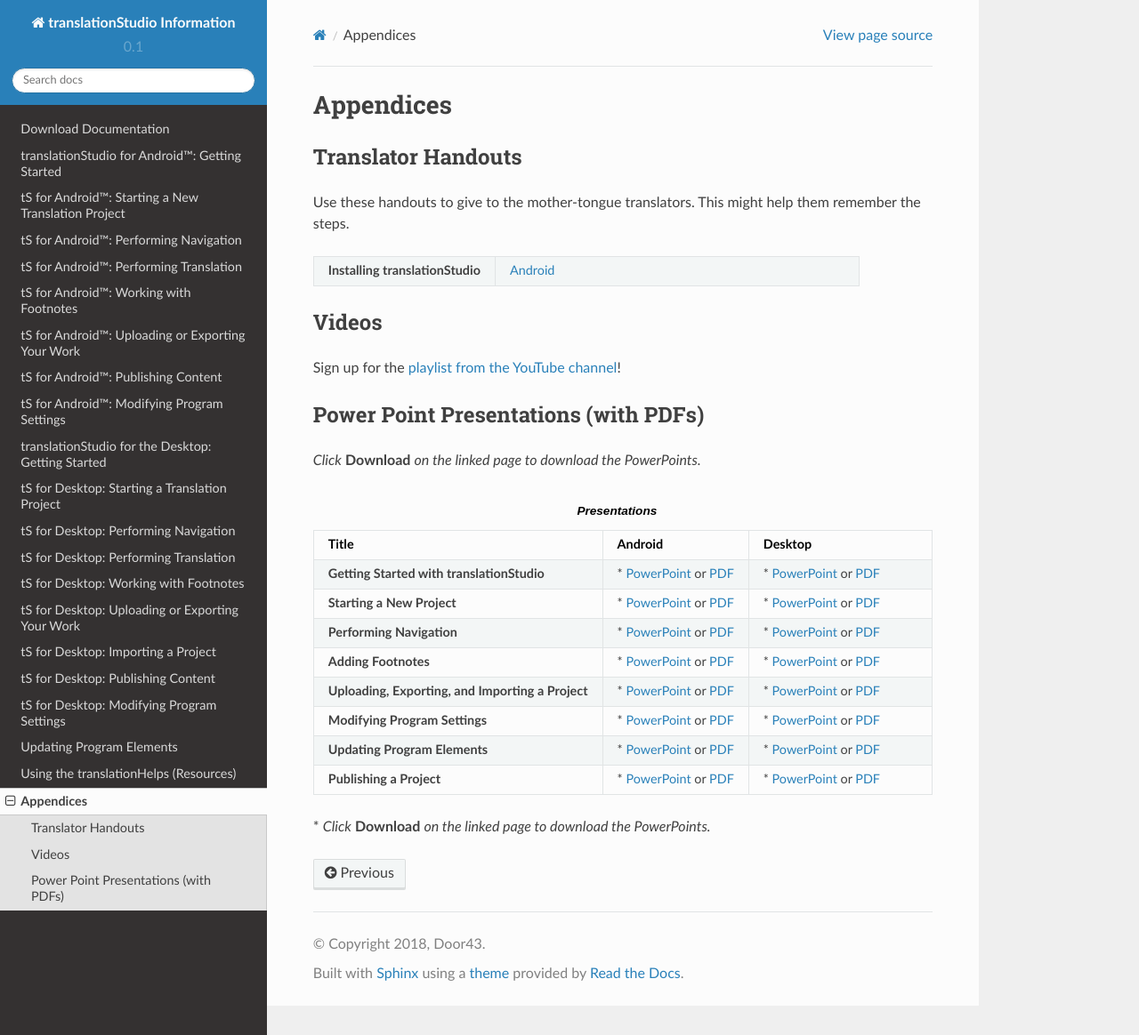
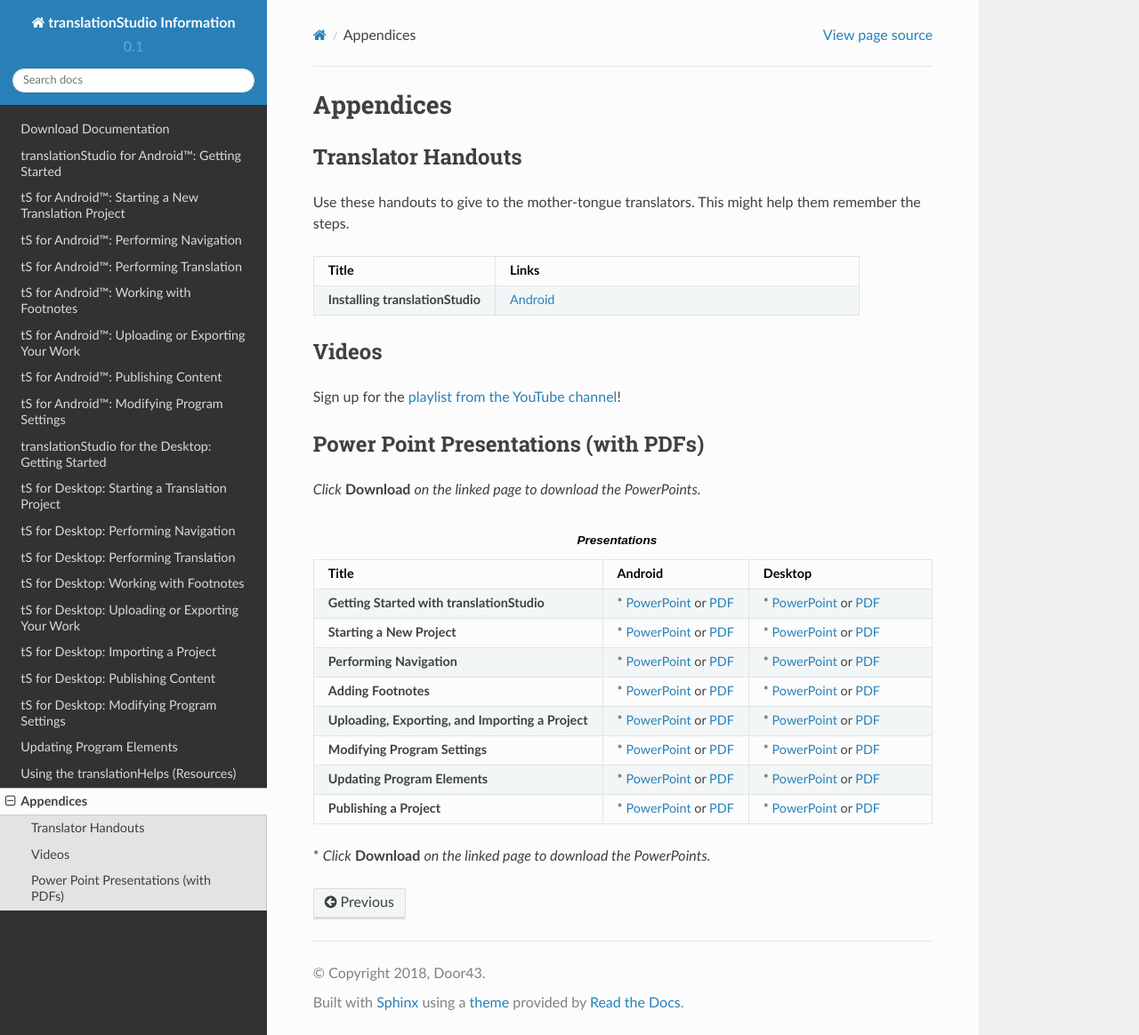
Before and after one commit to unfoldingWord-dev/translationStudio-Info, a Sphinx documentation site: the page built from docs/Appendix.rst, in a window 1280 px wide and 1164 px high. Shown: the whole window at 89% size. Built offline with Sphinx 7.4.7 and the Read the Docs theme 2.0.0, drawn with Linux system fonts in a browser that asks for light colours; pages that are not in the unit, such as notebooks, are missing from menus.

Commit message:
Update Appendix.rst

```diff
--- a/docs/Appendix.rst
+++ b/docs/Appendix.rst
@@ -8,14 +8,15 @@ Use these handouts to give to the mother-tongue translators. This might help the
 
 .. list-table::
    :widths: 15 30
+   :header-rows: 1
+
+   * - Title
+     - Links
 
    * - **Installing translationStudio**
      - `Android <https://github.com/unfoldingWord-dev/translationStudio-Info/blob/master/docs/AtS_Install_Handout.pdf>`_
 
-..   :header-rows: 1
 
-..   * - Title
-..     -
 
 
 
@@ -37,6 +38,7 @@ Power Point Presentations (with PDFs)
    * - Title
      - Android
      - Desktop
+
    * - **Getting Started with translationStudio**
      - \* `PowerPoint <https://github.com/unfoldingWord-dev/translationStudio-Info/blob/master/docs/AGetStarted.pptx>`_ or  `PDF <https://github.com/unfoldingWord-dev/translationStudio-Info/blob/master/docs/AGetStarted.pdf>`_
      - \* `PowerPoint <https://github.com/unfoldingWord-dev/translationStudio-Info/blob/master/docs/DGetStarted.pptx>`_ or  `PDF <https://github.com/unfoldingWord-dev/translationStudio-Info/blob/master/docs/DGetStarted.pdf>`_
```
